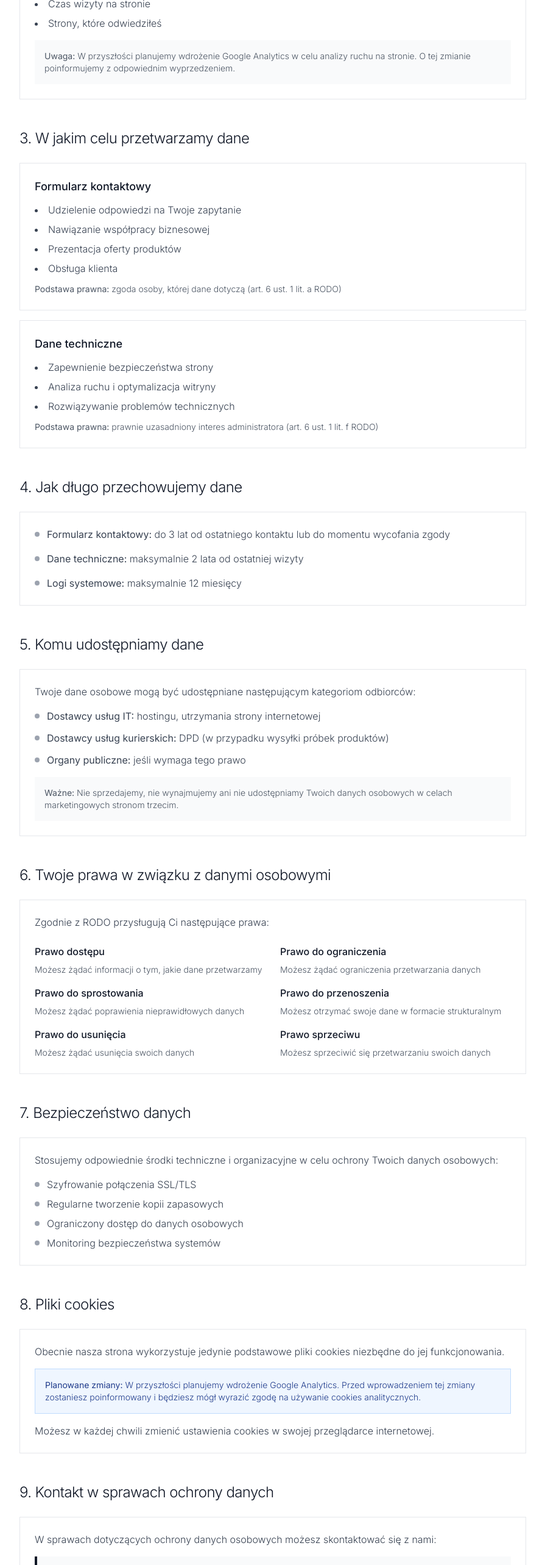
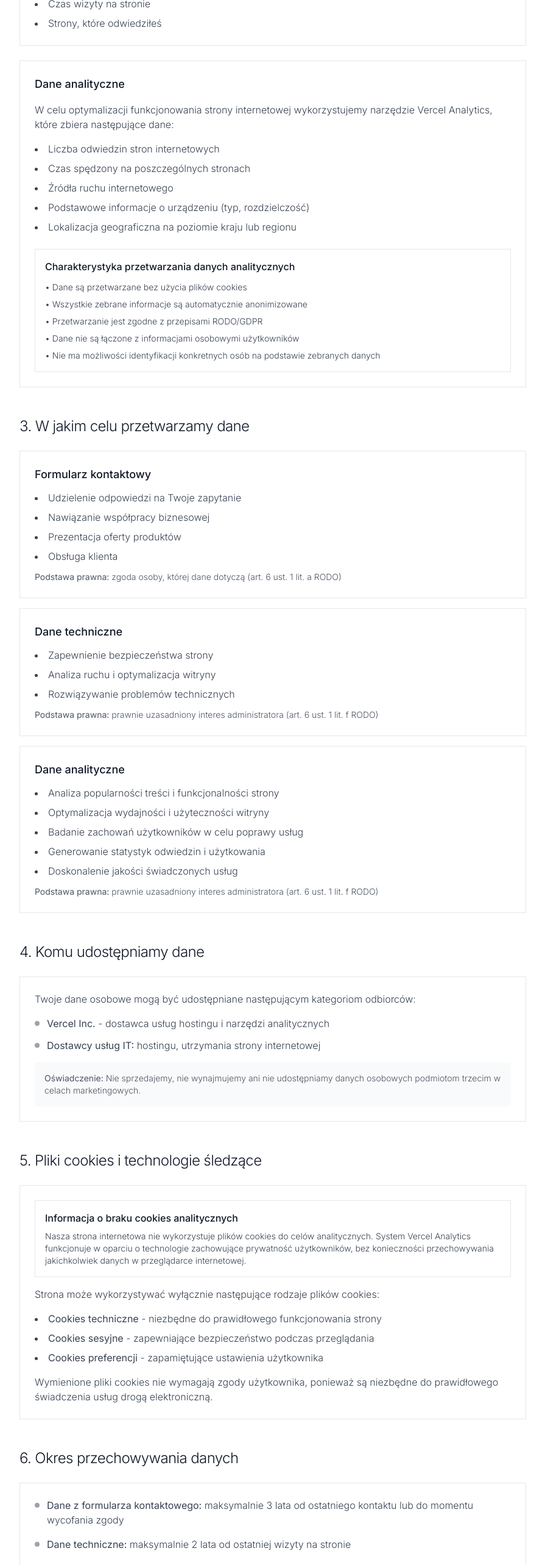
Before and after one commit to Lorexowy/voyager-leather-showcase, a Next.js app: page /polityka-prywatnosci in a window 1280 px wide. Shown: the part 1759-4325 px from the top of the page at 61% size, without its empty margins (192-1087 px from the left). Built offline with nearby package versions, Linux system fonts and the light colour scheme; a web font is replaced by a local one.

Commit message:
poprawa polityki prywatności

```diff
--- a/src/app/polityka-prywatnosci/page.tsx
+++ b/src/app/polityka-prywatnosci/page.tsx
@@ -1,9 +1,10 @@
+// src/app/polityka-prywatnosci/page.tsx
 'use client';
 
 import Header from '@/components/Header';
 import Footer from '@/components/Footer';
 import Link from 'next/link';
-import { ArrowLeft, Shield, Mail, Phone, Calendar } from 'lucide-react';
+import { ArrowLeft, Shield, Mail, Phone, Calendar, BarChart3 } from 'lucide-react';
 
 export default function PolitykaPrywatnosciPage() {
   return (
@@ -119,10 +120,37 @@ export default function PolitykaPrywatnosciPage() {
                   <li>Czas wizyty na stronie</li>
                   <li>Strony, które odwiedziłeś</li>
                 </ul>
-                <p className="text-sm text-gray-600 font-light mt-4 bg-gray-50 p-4">
-                  <strong>Uwaga:</strong> W przyszłości planujemy wdrożenie Google Analytics w celu analizy ruchu na stronie.
-                  O tej zmianie poinformujemy z odpowiednim wyprzedzeniem.
-                </p>
+              </div>
+
+              {/* Analytics Section - professional style */}
+              <div className="bg-white border border-gray-200 p-6">
+                <div className="flex items-start space-x-3">
+                  <div className="flex-1">
+                    <h3 className="text-lg font-medium text-gray-900 mb-4">Dane analityczne</h3>
+                    <p className="text-gray-700 font-light mb-4">
+                      W celu optymalizacji funkcjonowania strony internetowej wykorzystujemy narzędzie
+                      Vercel Analytics, które zbiera następujące dane:
+                    </p>
+                    <ul className="list-disc list-inside space-y-2 text-gray-700 font-light mb-6">
+                      <li>Liczba odwiedzin stron internetowych</li>
+                      <li>Czas spędzony na poszczególnych stronach</li>
+                      <li>Źródła ruchu internetowego</li>
+                      <li>Podstawowe informacje o urządzeniu (typ, rozdzielczość)</li>
+                      <li>Lokalizacja geograficzna na poziomie kraju lub regionu</li>
+                    </ul>
+
+                    <div className="border border-gray-200 p-4">
+                      <h4 className="font-medium text-gray-900 mb-3">Charakterystyka przetwarzania danych analitycznych</h4>
+                      <ul className="text-sm text-gray-700 font-light space-y-2">
+                        <li>• Dane są przetwarzane bez użycia plików cookies</li>
+                        <li>• Wszystkie zebrane informacje są automatycznie anonimizowane</li>
+                        <li>• Przetwarzanie jest zgodne z przepisami RODO/GDPR</li>
+                        <li>• Dane nie są łączone z informacjami osobowymi użytkowników</li>
+                        <li>• Nie ma możliwości identyfikacji konkretnych osób na podstawie zebranych danych</li>
+                      </ul>
+                    </div>
+                  </div>
+                </div>
               </div>
             </div>
           </section>
@@ -157,36 +185,27 @@ export default function PolitykaPrywatnosciPage() {
                   <strong>Podstawa prawna:</strong> prawnie uzasadniony interes administratora (art. 6 ust. 1 lit. f RODO)
                 </p>
               </div>
+
+              <div className="bg-white border border-gray-200 p-6">
+                <h3 className="text-lg font-medium text-gray-900 mb-3">Dane analityczne</h3>
+                <ul className="list-disc list-inside space-y-2 text-gray-700 font-light">
+                  <li>Analiza popularności treści i funkcjonalności strony</li>
+                  <li>Optymalizacja wydajności i użyteczności witryny</li>
+                  <li>Badanie zachowań użytkowników w celu poprawy usług</li>
+                  <li>Generowanie statystyk odwiedzin i użytkowania</li>
+                  <li>Doskonalenie jakości świadczonych usług</li>
+                </ul>
+                <p className="text-sm text-gray-600 font-light mt-3">
+                  <strong>Podstawa prawna:</strong> prawnie uzasadniony interes administratora (art. 6 ust. 1 lit. f RODO)
+                </p>
+              </div>
             </div>
           </section>
 
-          {/* 4. Czas przechowywania */}
+          {/* 4. Udostępnianie danych */}
           <section className="mb-12">
             <h2 className="text-2xl font-light text-gray-900 mb-6 tracking-tight">
-              4. Jak długo przechowujemy dane
-            </h2>
-            <div className="bg-white border border-gray-200 p-6">
-              <ul className="space-y-4 text-gray-700 font-light">
-                <li className="flex items-start space-x-3">
-                  <span className="w-2 h-2 bg-gray-400 rounded-full mt-2 flex-shrink-0"></span>
-                  <span><strong>Formularz kontaktowy:</strong> do 3 lat od ostatniego kontaktu lub do momentu wycofania zgody</span>
-                </li>
-                <li className="flex items-start space-x-3">
-                  <span className="w-2 h-2 bg-gray-400 rounded-full mt-2 flex-shrink-0"></span>
-                  <span><strong>Dane techniczne:</strong> maksymalnie 2 lata od ostatniej wizyty</span>
-                </li>
-                <li className="flex items-start space-x-3">
-                  <span className="w-2 h-2 bg-gray-400 rounded-full mt-2 flex-shrink-0"></span>
-                  <span><strong>Logi systemowe:</strong> maksymalnie 12 miesięcy</span>
-                </li>
-              </ul>
-            </div>
-          </section>
-
-          {/* 5. Udostępnianie danych */}
-          <section className="mb-12">
-            <h2 className="text-2xl font-light text-gray-900 mb-6 tracking-tight">
-              5. Komu udostępniamy dane
+              4. Komu udostępniamy dane
             </h2>
             <div className="bg-white border border-gray-200 p-6">
               <p className="text-gray-700 font-light mb-4">
@@ -195,115 +214,153 @@ export default function PolitykaPrywatnosciPage() {
               <ul className="space-y-3 text-gray-700 font-light">
                 <li className="flex items-start space-x-3">
                   <span className="w-2 h-2 bg-gray-400 rounded-full mt-2 flex-shrink-0"></span>
-                  <span><strong>Dostawcy usług IT:</strong> hostingu, utrzymania strony internetowej</span>
+                  <span><strong>Vercel Inc.</strong> - dostawca usług hostingu i narzędzi analitycznych</span>
                 </li>
                 <li className="flex items-start space-x-3">
                   <span className="w-2 h-2 bg-gray-400 rounded-full mt-2 flex-shrink-0"></span>
-                  <span><strong>Dostawcy usług kurierskich:</strong> DPD (w przypadku wysyłki próbek produktów)</span>
-                </li>
-                <li className="flex items-start space-x-3">
-                  <span className="w-2 h-2 bg-gray-400 rounded-full mt-2 flex-shrink-0"></span>
-                  <span><strong>Organy publiczne:</strong> jeśli wymaga tego prawo</span>
+                  <span><strong>Dostawcy usług IT:</strong> hostingu, utrzymania strony internetowej</span>
                 </li>
               </ul>
               <p className="text-sm text-gray-600 font-light mt-4 bg-gray-50 p-4">
-                <strong>Ważne:</strong> Nie sprzedajemy, nie wynajmujemy ani nie udostępniamy Twoich danych osobowych
-                w celach marketingowych stronom trzecim.
+                <strong>Oświadczenie:</strong> Nie sprzedajemy, nie wynajmujemy ani nie udostępniamy
+                danych osobowych podmiotom trzecim w celach marketingowych.
               </p>
             </div>
           </section>
 
-          {/* 6. Twoje prawa */}
+          {/* 5. Cookies */}
           <section className="mb-12">
             <h2 className="text-2xl font-light text-gray-900 mb-6 tracking-tight">
-              6. Twoje prawa w związku z danymi osobowymi
+              5. Pliki cookies i technologie śledzące
+            </h2>
+            <div className="bg-white border border-gray-200 p-6">
+              <div className="space-y-4">
+                <div className="border border-gray-200 p-4">
+                  <h4 className="font-medium text-gray-900 mb-2">Informacja o braku cookies analitycznych</h4>
+                  <p className="text-gray-700 font-light text-sm">
+                    Nasza strona internetowa nie wykorzystuje plików cookies do celów analitycznych.
+                    System Vercel Analytics funkcjonuje w oparciu o technologie zachowujące prywatność użytkowników,
+                    bez konieczności przechowywania jakichkolwiek danych w przeglądarce internetowej.
+                  </p>
+                </div>
+
+                <p className="text-gray-700 font-light">
+                  Strona może wykorzystywać wyłącznie następujące rodzaje plików cookies:
+                </p>
+                <ul className="list-disc list-inside space-y-2 text-gray-700 font-light">
+                  <li><strong>Cookies techniczne</strong> - niezbędne do prawidłowego funkcjonowania strony</li>
+                  <li><strong>Cookies sesyjne</strong> - zapewniające bezpieczeństwo podczas przeglądania</li>
+                  <li><strong>Cookies preferencji</strong> - zapamiętujące ustawienia użytkownika</li>
+                </ul>
+
+                <p className="text-gray-700 font-light">
+                  Wymienione pliki cookies nie wymagają zgody użytkownika, ponieważ są niezbędne
+                  do prawidłowego świadczenia usług drogą elektroniczną.
+                </p>
+              </div>
+            </div>
+          </section>
+
+          {/* 6. Czas przechowywania */}
+          <section className="mb-12">
+            <h2 className="text-2xl font-light text-gray-900 mb-6 tracking-tight">
+              6. Okres przechowywania danych
+            </h2>
+            <div className="bg-white border border-gray-200 p-6">
+              <ul className="space-y-4 text-gray-700 font-light">
+                <li className="flex items-start space-x-3">
+                  <span className="w-2 h-2 bg-gray-400 rounded-full mt-2 flex-shrink-0"></span>
+                  <span><strong>Dane z formularza kontaktowego:</strong> maksymalnie 3 lata od ostatniego kontaktu lub do momentu wycofania zgody</span>
+                </li>
+                <li className="flex items-start space-x-3">
+                  <span className="w-2 h-2 bg-gray-400 rounded-full mt-2 flex-shrink-0"></span>
+                  <span><strong>Dane techniczne:</strong> maksymalnie 2 lata od ostatniej wizyty na stronie</span>
+                </li>
+                <li className="flex items-start space-x-3">
+                  <span className="w-2 h-2 bg-gray-400 rounded-full mt-2 flex-shrink-0"></span>
+                  <span><strong>Dane analityczne:</strong> zgodnie z polityką Vercel Inc., maksymalnie 2 lata w formie zanonimizowanej</span>
+                </li>
+                <li className="flex items-start space-x-3">
+                  <span className="w-2 h-2 bg-gray-400 rounded-full mt-2 flex-shrink-0"></span>
+                  <span><strong>Logi systemowe:</strong> maksymalnie 12 miesięcy od wygenerowania</span>
+                </li>
+              </ul>
+            </div>
+          </section>
+
+          {/* 7. Twoje prawa */}
+          <section className="mb-12">
+            <h2 className="text-2xl font-light text-gray-900 mb-6 tracking-tight">
+              7. Prawa osób, których dane dotyczą
             </h2>
             <div className="bg-white border border-gray-200 p-6">
               <p className="text-gray-700 font-light mb-6">
-                Zgodnie z RODO przysługują Ci następujące prawa:
+                Zgodnie z przepisami RODO przysługują Ci następujące uprawnienia:
               </p>
               <div className="grid md:grid-cols-2 gap-6">
                 <div className="space-y-4">
                   <div>
-                    <h4 className="font-medium text-gray-900 mb-2">Prawo dostępu</h4>
-                    <p className="text-sm text-gray-600 font-light">Możesz żądać informacji o tym, jakie dane przetwarzamy</p>
+                    <h4 className="font-medium text-gray-900 mb-2">Prawo dostępu do danych</h4>
+                    <p className="text-sm text-gray-600 font-light">Możliwość uzyskania informacji o przetwarzanych danych osobowych</p>
                   </div>
                   <div>
                     <h4 className="font-medium text-gray-900 mb-2">Prawo do sprostowania</h4>
-                    <p className="text-sm text-gray-600 font-light">Możesz żądać poprawienia nieprawidłowych danych</p>
+                    <p className="text-sm text-gray-600 font-light">Możliwość żądania poprawienia nieprawidłowych lub niepełnych danych</p>
                   </div>
                   <div>
                     <h4 className="font-medium text-gray-900 mb-2">Prawo do usunięcia</h4>
-                    <p className="text-sm text-gray-600 font-light">Możesz żądać usunięcia swoich danych</p>
+                    <p className="text-sm text-gray-600 font-light">Możliwość żądania usunięcia danych osobowych w określonych przypadkach</p>
                   </div>
                 </div>
                 <div className="space-y-4">
                   <div>
-                    <h4 className="font-medium text-gray-900 mb-2">Prawo do ograniczenia</h4>
-                    <p className="text-sm text-gray-600 font-light">Możesz żądać ograniczenia przetwarzania danych</p>
+                    <h4 className="font-medium text-gray-900 mb-2">Prawo do ograniczenia przetwarzania</h4>
+                    <p className="text-sm text-gray-600 font-light">Możliwość żądania ograniczenia zakresu przetwarzania danych</p>
                   </div>
                   <div>
-                    <h4 className="font-medium text-gray-900 mb-2">Prawo do przenoszenia</h4>
-                    <p className="text-sm text-gray-600 font-light">Możesz otrzymać swoje dane w formacie strukturalnym</p>
+                    <h4 className="font-medium text-gray-900 mb-2">Prawo do przenoszenia danych</h4>
+                    <p className="text-sm text-gray-600 font-light">Możliwość otrzymania danych w formacie strukturalnym</p>
                   </div>
                   <div>
                     <h4 className="font-medium text-gray-900 mb-2">Prawo sprzeciwu</h4>
-                    <p className="text-sm text-gray-600 font-light">Możesz sprzeciwić się przetwarzaniu swoich danych</p>
+                    <p className="text-sm text-gray-600 font-light">Możliwość wniesienia sprzeciwu wobec przetwarzania danych</p>
                   </div>
                 </div>
               </div>
             </div>
           </section>
 
-          {/* 7. Bezpieczeństwo */}
+          {/* 8. Bezpieczeństwo */}
           <section className="mb-12">
             <h2 className="text-2xl font-light text-gray-900 mb-6 tracking-tight">
-              7. Bezpieczeństwo danych
+              8. Bezpieczeństwo danych
             </h2>
             <div className="bg-white border border-gray-200 p-6">
               <p className="text-gray-700 font-light mb-4">
-                Stosujemy odpowiednie środki techniczne i organizacyjne w celu ochrony Twoich danych osobowych:
+                Stosujemy odpowiednie środki techniczne i organizacyjne w celu zapewnienia bezpieczeństwa danych osobowych:
               </p>
               <ul className="space-y-2 text-gray-700 font-light">
                 <li className="flex items-start space-x-3">
                   <span className="w-2 h-2 bg-gray-400 rounded-full mt-2 flex-shrink-0"></span>
-                  <span>Szyfrowanie połączenia SSL/TLS</span>
+                  <span>Szyfrowanie transmisji danych protokołem SSL/TLS</span>
                 </li>
                 <li className="flex items-start space-x-3">
                   <span className="w-2 h-2 bg-gray-400 rounded-full mt-2 flex-shrink-0"></span>
-                  <span>Regularne tworzenie kopii zapasowych</span>
+                  <span>Regularne wykonywanie kopii zapasowych danych</span>
                 </li>
                 <li className="flex items-start space-x-3">
                   <span className="w-2 h-2 bg-gray-400 rounded-full mt-2 flex-shrink-0"></span>
-                  <span>Ograniczony dostęp do danych osobowych</span>
+                  <span>Ograniczenie dostępu do danych osobowych wyłącznie do upoważnionych osób</span>
                 </li>
                 <li className="flex items-start space-x-3">
                   <span className="w-2 h-2 bg-gray-400 rounded-full mt-2 flex-shrink-0"></span>
-                  <span>Monitoring bezpieczeństwa systemów</span>
+                  <span>Ciągły monitoring bezpieczeństwa systemów informatycznych</span>
+                </li>
+                <li className="flex items-start space-x-3">
+                  <span className="w-2 h-2 bg-gray-400 rounded-full mt-2 flex-shrink-0"></span>
+                  <span>Wykorzystanie technologii analitycznych zachowujących prywatność użytkowników</span>
                 </li>
               </ul>
-            </div>
-          </section>
-
-          {/* 8. Cookies */}
-          <section className="mb-12">
-            <h2 className="text-2xl font-light text-gray-900 mb-6 tracking-tight">
-              8. Pliki cookies
-            </h2>
-            <div className="bg-white border border-gray-200 p-6">
-              <p className="text-gray-700 font-light mb-4">
-                Obecnie nasza strona wykorzystuje jedynie podstawowe pliki cookies niezbędne do jej funkcjonowania.
-              </p>
-              <div className="bg-blue-50 border border-blue-200 p-4 mb-4">
-                <p className="text-blue-900 font-light text-sm">
-                  <strong>Planowane zmiany:</strong> W przyszłości planujemy wdrożenie Google Analytics.
-                  Przed wprowadzeniem tej zmiany zostaniesz poinformowany i będziesz mógł wyrazić zgodę
-                  na używanie cookies analitycznych.
-                </p>
-              </div>
-              <p className="text-gray-700 font-light">
-                Możesz w każdej chwili zmienić ustawienia cookies w swojej przeglądarce internetowej.
-              </p>
             </div>
           </section>
 
@@ -314,7 +371,7 @@ export default function PolitykaPrywatnosciPage() {
             </h2>
             <div className="bg-white border border-gray-200 p-6">
               <p className="text-gray-700 font-light mb-4">
-                W sprawach dotyczących ochrony danych osobowych możesz skontaktować się z nami:
+                W sprawach dotyczących przetwarzania danych osobowych można skontaktować się z administratorem:
               </p>
               <div className="bg-gray-50 p-6 border-l-4 border-gray-900">
                 <div className="space-y-3">
@@ -333,8 +390,9 @@ export default function PolitykaPrywatnosciPage() {
                 </div>
               </div>
               <p className="text-sm text-gray-600 font-light mt-4">
-                Masz również prawo złożyć skargę do Prezesa Urzędu Ochrony Danych Osobowych,
-                jeśli uważasz, że przetwarzanie Twoich danych osobowych narusza przepisy RODO.
+                Osobie, której dane dotyczą, przysługuje również prawo wniesienia skargi do Prezesa
+                Urzędu Ochrony Danych Osobowych, w przypadku uznania, że przetwarzanie danych osobowych
+                narusza przepisy rozporządzenia RODO.
               </p>
             </div>
           </section>
@@ -346,9 +404,9 @@ export default function PolitykaPrywatnosciPage() {
             </h2>
             <div className="bg-white border border-gray-200 p-6">
               <p className="text-gray-700 font-light">
-                Zastrzegamy sobie prawo do wprowadzania zmian w niniejszej polityce prywatności.
-                O wszelkich istotnych zmianach poinformujemy poprzez umieszczenie odpowiedniej informacji na stronie internetowej.
-                Zalecamy regularne sprawdzanie treści polityki prywatności.
+                Administrator zastrzega sobie prawo do wprowadzania zmian w niniejszej polityce prywatności.
+                Informacja o istotnych zmianach zostanie umieszczona na stronie internetowej.
+                Zaleca się regularne zapoznawanie się z treścią polityki prywatności w celu śledzenia ewentualnych aktualizacji.
               </p>
             </div>
           </section>
@@ -356,24 +414,24 @@ export default function PolitykaPrywatnosciPage() {
 
         {/* CTA */}
         <div className="mt-16 bg-gray-900 text-white p-8 text-center">
-          <h3 className="text-2xl font-light mb-4 tracking-tight">Masz pytania?</h3>
+          <h3 className="text-2xl font-light mb-4 tracking-tight">Pytania dotyczące polityki prywatności</h3>
           <p className="text-gray-300 mb-8 font-light leading-relaxed">
-            Jeśli masz jakiekolwiek pytania dotyczące naszej polityki prywatności,
-            skontaktuj się z nami bez wahania.
+            W przypadku pytań lub wątpliwości dotyczących niniejszej polityki prywatności
+            prosimy o kontakt z administratorem danych.
           </p>
           <div className="flex flex-col sm:flex-row gap-4 justify-center">
             <Link
               href="/kontakt"
               className="inline-flex items-center justify-center px-8 py-3 bg-white text-gray-900 font-light hover:bg-gray-100 transition-colors uppercase tracking-wider"
             >
-              Skontaktuj się z nami
+              Formularz kontaktowy
             </Link>
             <a
               href="mailto:voyager.sopel@gmail.com"
               className="inline-flex items-center justify-center px-8 py-3 border border-white text-white font-light hover:bg-white hover:text-gray-900 transition-colors uppercase tracking-wider"
             >
               <Mail className="w-4 h-4 mr-3" />
-              Napisz email
+              Wyślij email
             </a>
           </div>
         </div>
```
